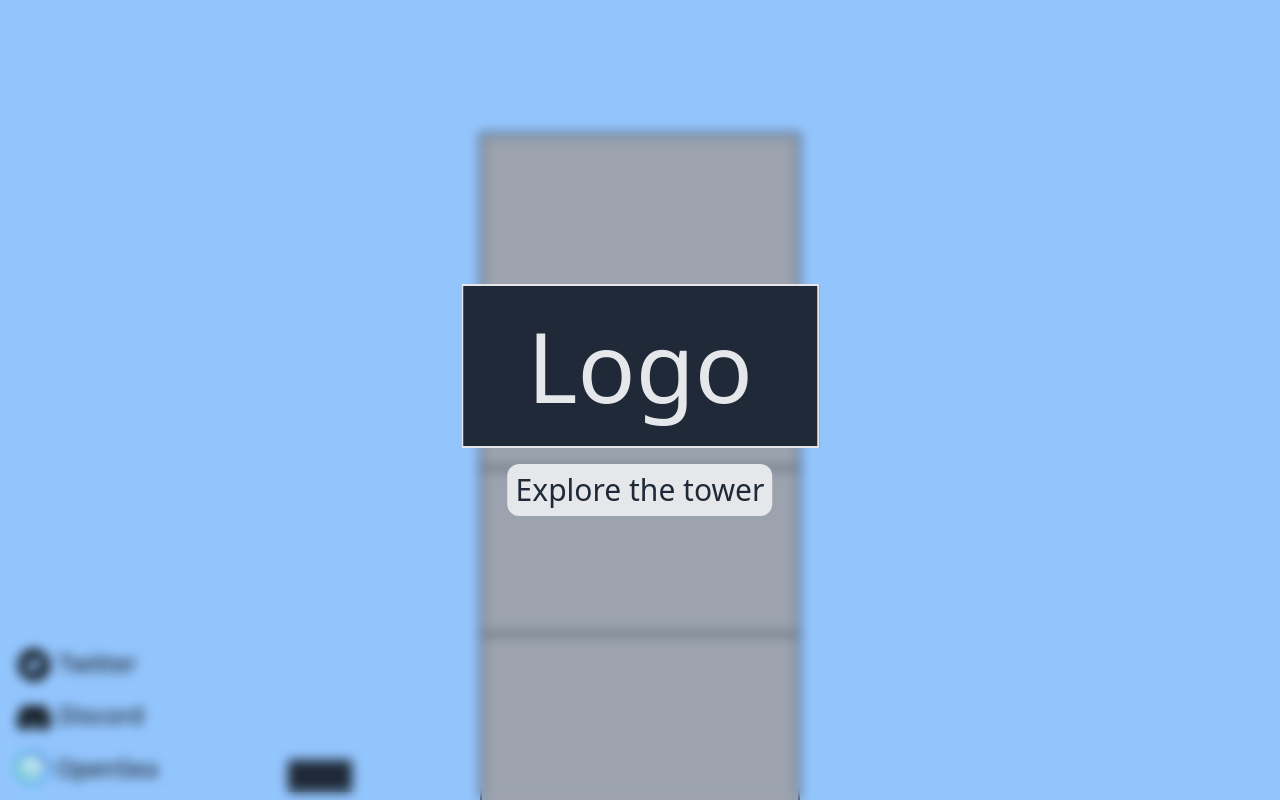
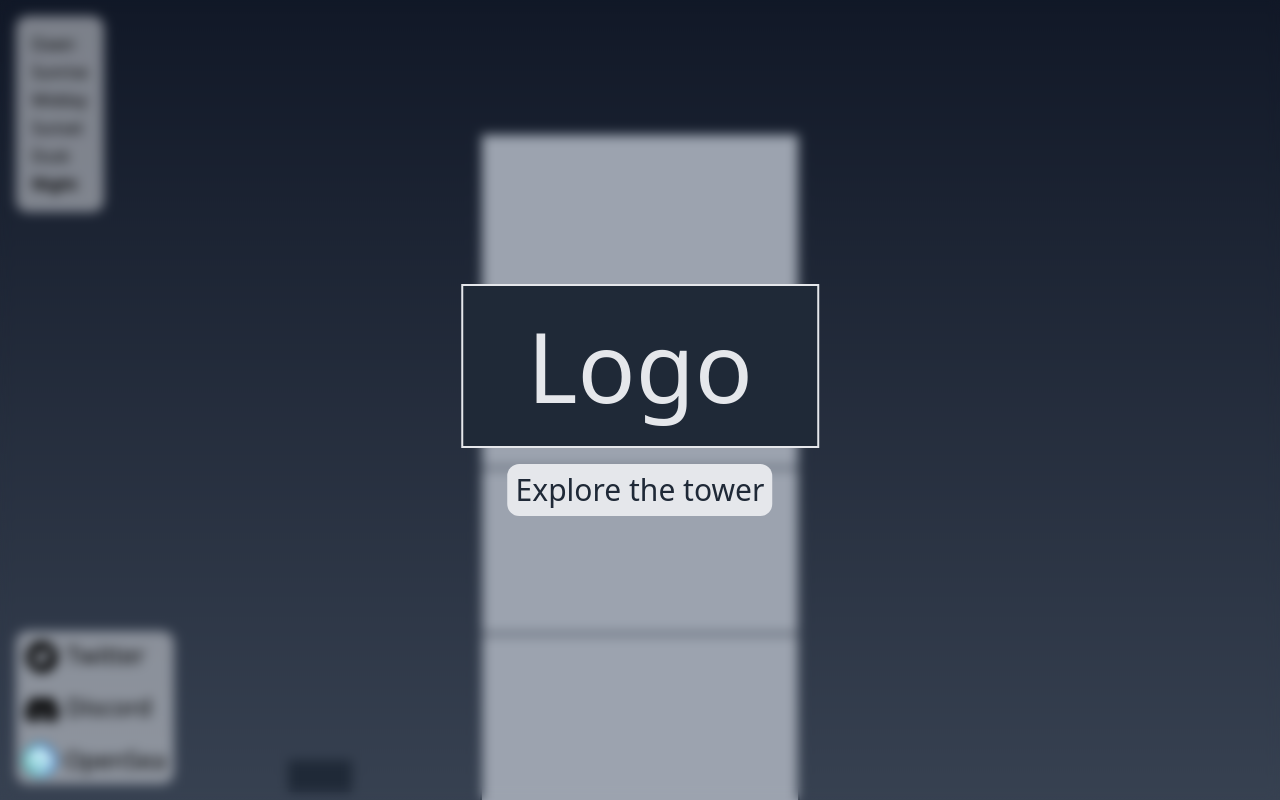
Before and after one commit to Legion555/bit-guy_website, a React (Create React App) app: page / in a window 1280 px wide. Built offline with nearby package versions, Linux system fonts and the light colour scheme.

Commit message:
started implementing day/night cycle

```diff
--- a/public/index.html
+++ b/public/index.html
@@ -7,37 +7,14 @@
     <meta name="theme-color" content="#000000" />
     <meta
       name="description"
-      content="Web site created using create-react-app"
+      content="Bit tower website"
     />
     <link rel="apple-touch-icon" href="%PUBLIC_URL%/logo192.png" />
-    <!--
-      manifest.json provides metadata used when your web app is installed on a
-      user's mobile device or desktop. See https://developers.google.com/web/fundamentals/web-app-manifest/
-    -->
     <link rel="manifest" href="%PUBLIC_URL%/manifest.json" />
-    <!--
-      Notice the use of %PUBLIC_URL% in the tags above.
-      It will be replaced with the URL of the `public` folder during the build.
-      Only files inside the `public` folder can be referenced from the HTML.
-
-      Unlike "/favicon.ico" or "favicon.ico", "%PUBLIC_URL%/favicon.ico" will
-      work correctly both with client-side routing and a non-root public URL.
-      Learn how to configure a non-root public URL by running `npm run build`.
-    -->
-    <title>React App</title>
+    <title>Bit-tower</title>
   </head>
   <body>
     <noscript>You need to enable JavaScript to run this app.</noscript>
     <div id="root"></div>
-    <!--
-      This HTML file is a template.
-      If you open it directly in the browser, you will see an empty page.
-
-      You can add webfonts, meta tags, or analytics to this file.
-      The build step will place the bundled scripts into the <body> tag.
-
-      To begin the development, run `npm start` or `yarn start`.
-      To create a production bundle, use `npm run build` or `yarn build`.
-    -->
   </body>
 </html>
--- a/src/App.js
+++ b/src/App.js
@@ -1,4 +1,5 @@
-import {useState} from 'react'
+import {useEffect, useState} from 'react'
+import {animated, useSpring} from 'react-spring'
 //components
 import Intro from './components/Intro'
 import CloudContainer from './components/Clouds'
@@ -11,9 +12,47 @@ import Audio from './components/Audio'
 
 function App() {
   const [isEntered, setIsEntered] = useState(false);
+  const [timeOfDay, setTimeOfDay] = useState();
+
+  useEffect(() => {
+    let today = new Date();
+    let hour = today.getHours();
+    if (0 < hour && hour < 6) {
+      return setTimeOfDay('night');
+    } else if (5 < hour && hour < 8) {
+      return setTimeOfDay('dawn');
+    } else if (8 < hour && hour < 11) {
+      return setTimeOfDay('sunrise');
+    } else if (11 < hour && hour < 16) {
+      return setTimeOfDay('midday');
+    } else if (16 < hour && hour < 19) {
+      return setTimeOfDay('sunset');
+    } else if (19 < hour && hour < 24) {
+      return setTimeOfDay('night');
+    }
+  }, [])
+
+  const genBgColor = () => {
+    switch (timeOfDay) {
+      case 'dawn':
+        return 'bg-gradient-to-b from-blue-800 to-yellow-100';
+      case 'sunrise':
+        return 'bg-gradient-to-b from-blue-600 to-yellow-200';
+      case 'midday':
+        return 'bg-gradient-to-b from-blue-400 to-blue-400';
+      case 'sunset':
+        return 'bg-gradient-to-b from-blue-600 to-red-200';
+      case 'dusk':
+        return 'bg-gradient-to-b from-blue-800 to-yellow-600';
+      case 'night':
+        return 'bg-gradient-to-b from-gray-900 to-gray-700';
+      default:
+        break;
+    }
+  }
 
   return (
-    <div className="w-full h-screen relative bg-blue-300 overflow-hidden">
+    <div className={`w-full h-screen relative overflow-hidden ${genBgColor()}`}>
       {!isEntered && <Intro setIsEntered={setIsEntered} /> }
 
       <Building />
@@ -22,8 +61,29 @@ function App() {
       {isEntered && <Audio /> }
 
       <SocialLinks />
+
+      <SetTimeOfDay timeOfDay={timeOfDay} setTimeOfDay={setTimeOfDay}  />
     </div>
   );
 }
 
+const SetTimeOfDay = ({timeOfDay, setTimeOfDay}) => {
+  return (
+    <div className="absolute z-30 top-4 left-4 p-4 flex flex-col gap-1 rounded-xl bg-gray-200 bg-opacity-50">
+      <h1 className={`cursor-pointer ${timeOfDay === 'dawn' && 'font-bold'}`}
+        onClick={() => setTimeOfDay('dawn')}>Dawn</h1>
+      <h1 className={`cursor-pointer ${timeOfDay === 'sunrise' && 'font-bold'}`}
+        onClick={() => setTimeOfDay('sunrise')}>Sunrise</h1>
+      <h1 className={`cursor-pointer ${timeOfDay === 'midday' && 'font-bold'}`}
+        onClick={() => setTimeOfDay('midday')}>Midday</h1>
+      <h1 className={`cursor-pointer ${timeOfDay === 'sunset' && 'font-bold'}`}
+        onClick={() => setTimeOfDay('sunset')}>Sunset</h1>
+      <h1 className={`cursor-pointer ${timeOfDay === 'dusk' && 'font-bold'}`}
+        onClick={() => setTimeOfDay('dusk')}>Dusk</h1>
+      <h1 className={`cursor-pointer ${timeOfDay === 'night' && 'font-bold'}`}
+        onClick={() => setTimeOfDay('night')}>Night</h1>
+    </div>
+  )
+}
+
 export default App;
--- a/src/components/SocialLinks.js
+++ b/src/components/SocialLinks.js
@@ -4,7 +4,7 @@ import OpenSea from '../assets/opensea.png'
 
 export default function SocialLinks() {
     return (
-        <div className="absolute z-30 bottom-2 md:bottom-4 left-2 md:left-4 flex flex-col gap-2 md:gap-4">
+        <div className="absolute z-30 bottom-2 md:bottom-4 left-2 md:left-4 p-2 flex flex-col gap-2 md:gap-4 rounded-xl bg-gray-200 bg-opacity-50">
             <p className="text-xl md:text-2xl transform transition ease-in duration-300 hover:scale-110 cursor-pointer"
                 ><AiFillTwitterCircle className="text-2xl md:text-4xl inline" /> Twitter</p>
             <p className="text-xl md:text-2xl transform transition ease-in duration-300 hover:scale-110 cursor-pointer"
--- a/tailwind.config.js
+++ b/tailwind.config.js
@@ -8,6 +8,7 @@ module.exports = {
         'cloudsLeft': 'cloudsLeft 30s linear infinite',
         'cloudsLeft2': 'cloudsLeft 30s linear 15s infinite',
         'blurOut': 'blurOut 3s linear',
+        'lightCycle': 'lightCycle 30s linear infinite'
         },
       keyframes: {
         shuffle: {
@@ -21,6 +22,10 @@ module.exports = {
         blurOut: {
           '0%': { filter: 'blur(4px)' },
           '100%': { right: 'blur(0px)' },
+        },
+        lightCycle: {
+          '0%, 100%': { backgroundColor: '#87ceeb ' },
+          '50%': { backgroundColor: '#070B34' },
         }
       }
     },
```
